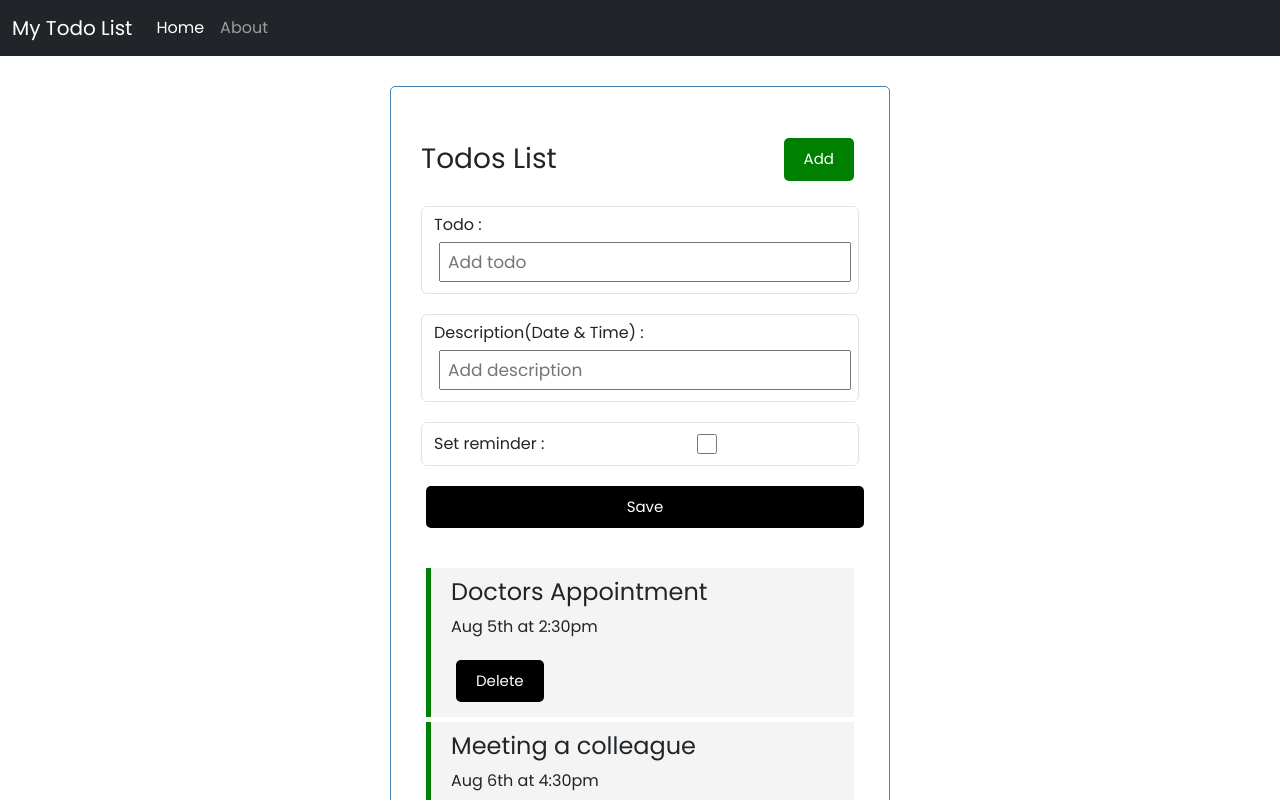
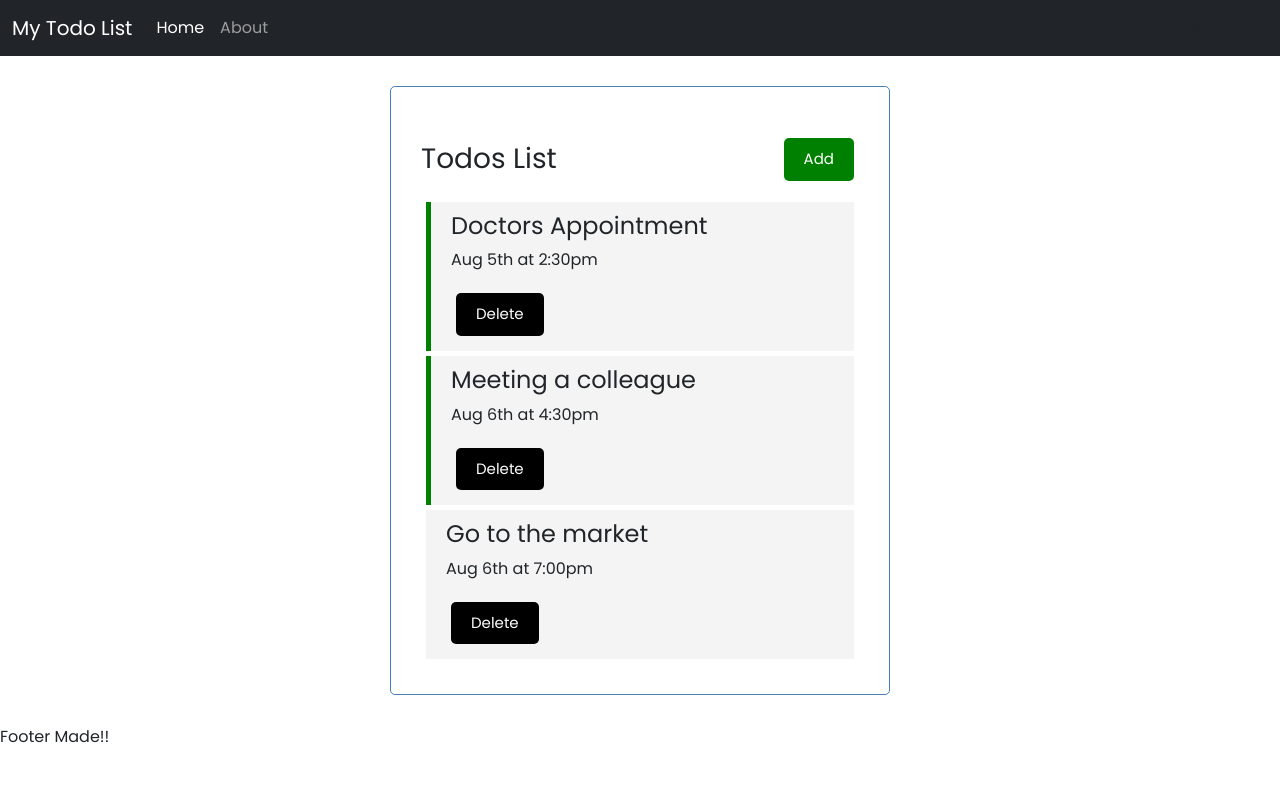
Before and after one commit to siddharth-singh-bhadouria/Starting-React, a React (Create React App) app: page / in a window 1280 px wide. Shown: the top 800 px of the page. Built offline with nearby package versions, Linux system fonts and the light colour scheme.

Commit message:
Toggle added to add todo button

```diff
--- a/src/App.js
+++ b/src/App.js
@@ -9,6 +9,7 @@ import AddTask from './MyComponents/AddTask';
 
 
 function App() {
+  const [showAddTodo, setShowAddTodo] = useState(false)
   const [todos, setTodos] = useState([
     {
       id: 1,
@@ -54,8 +55,8 @@ function App() {
     <>
       <Navbar title='My Todo List' searchBar={false} />
       <div className='container'>
-        <Header />
-        <AddTask onAdd={addTask} />
+        <Header onAdd={() => { setShowAddTodo(!showAddTodo) }} showAdd={showAddTodo} />
+        {showAddTodo && <AddTask onAdd={addTask} />}
         {todos.length > 0 ?
           (<Todos todos={todos} onToggle={toggleReminder} onDelete={deleteTask} />) : 'No tasks to show'
         }
--- a/src/MyComponents/header.js
+++ b/src/MyComponents/header.js
@@ -1,10 +1,10 @@
 import Button from './Button'
 
-export default function header() {
+export default function header({ onAdd, showAdd }) {
     return (
         <div>
             <h3 className='text-center my-3 header'>Todos List
-                <Button color='green' text='Add' /></h3>
+                <Button color={showAdd ? 'red' : 'green'} text={showAdd ? 'Close' : 'Add'} onClick={onAdd} /></h3>
         </div>
     )
 }
```
